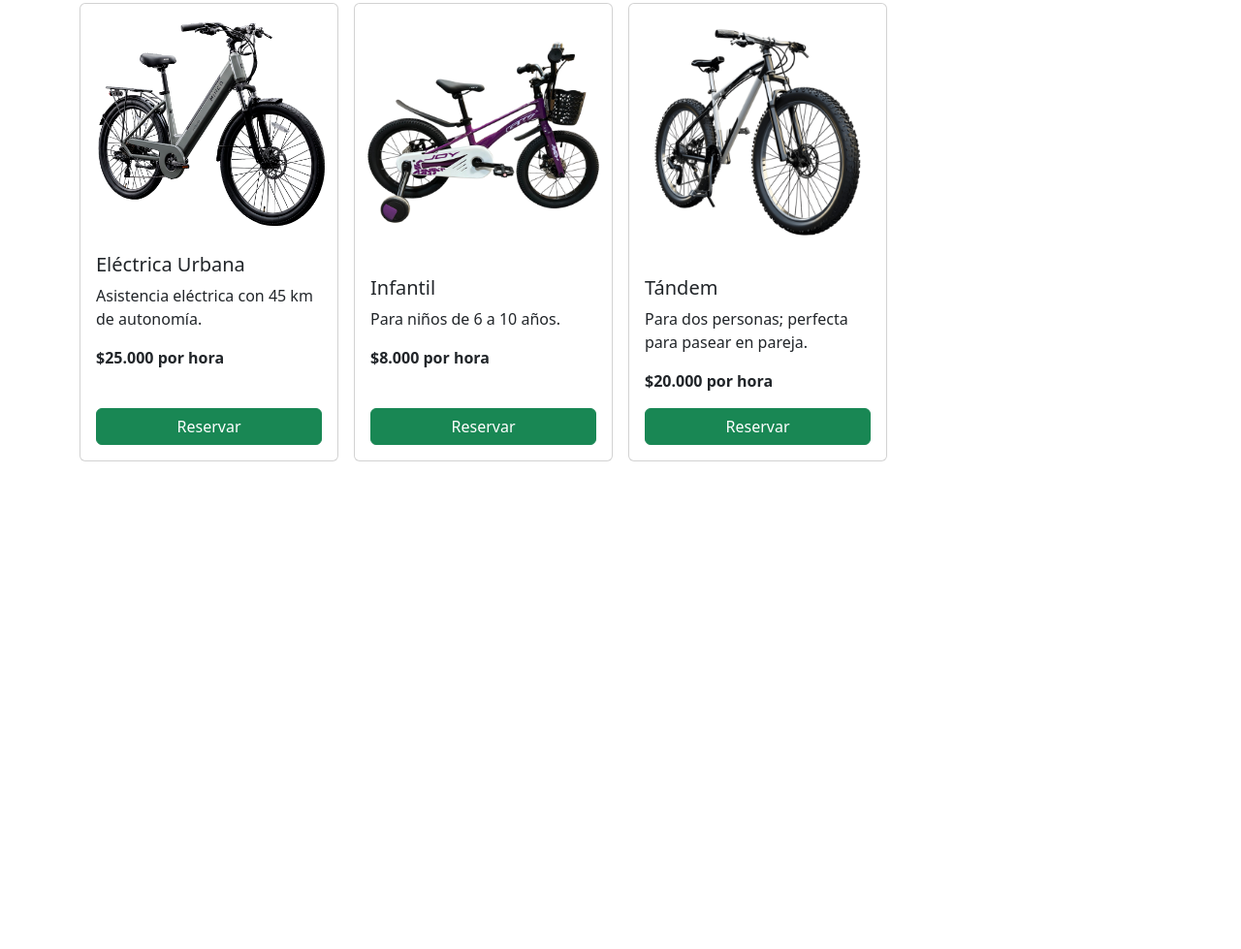
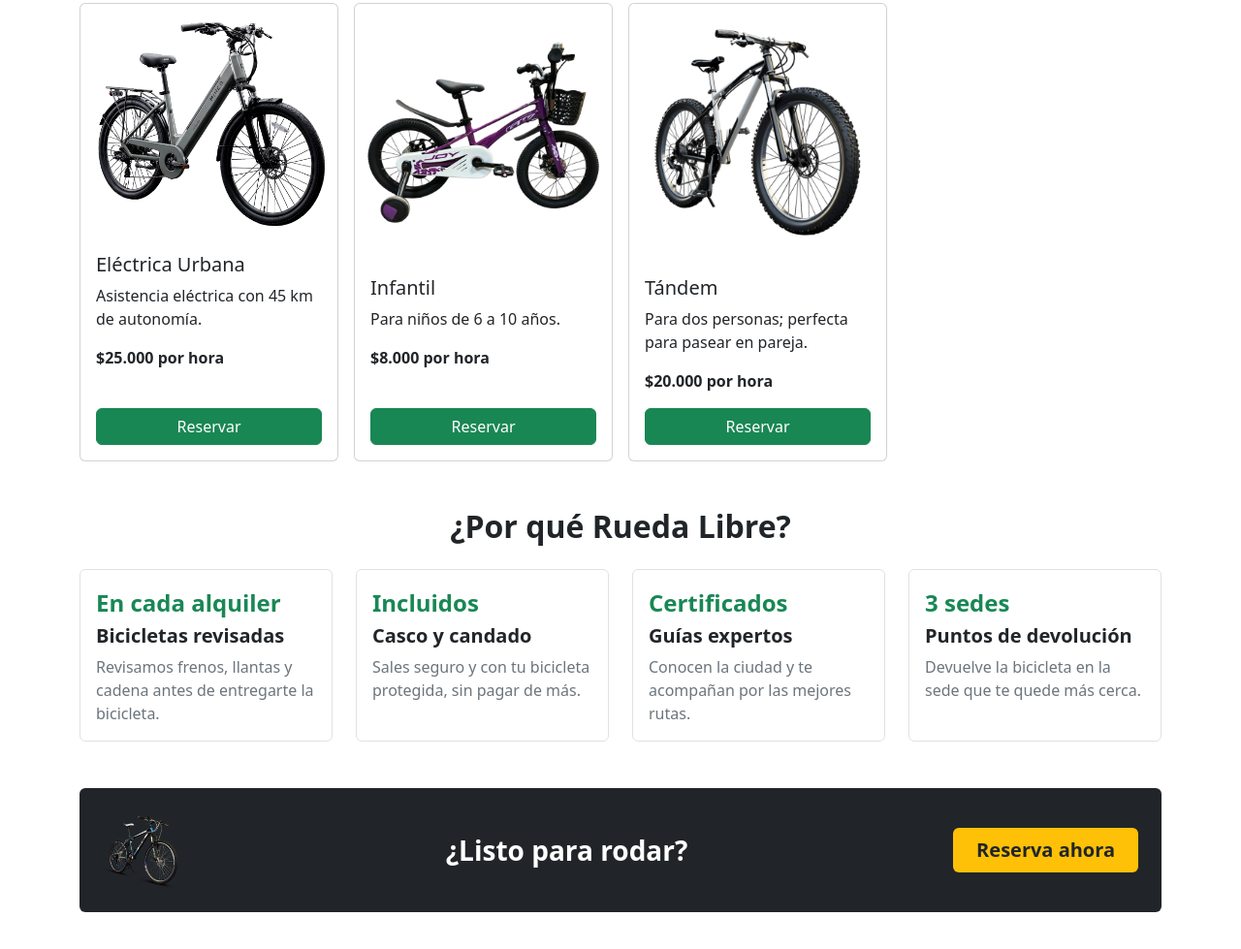
Before and after one commit to MrGarcia3108/rueda-libre, a plain HTML site: page pruebas/catalogo-bootstrap.html in a window 1280 px wide. Shown: the part 564-1543 px from the top of the page at 97% size. Before the commit the page ends 1064 px from the top, so only its background shows below. Drawn offline with nearby package versions, Linux system fonts and the light colour scheme.

Commit message:
minireto 6 semana 2 pruebas bootstrap

```diff
--- a/pruebas/catalogo-bootstrap.html
+++ b/pruebas/catalogo-bootstrap.html
@@ -91,6 +91,44 @@
 
             </div>
         </section>
+        <section id="beneficios" class="my-5">
+            <h2 class="text-center fw-bold mb-4">¿Por qué Rueda Libre?</h2>
+            <div class="row g-4">
+                <div class="col-12 col-sm-6 col-lg-3">
+                    <article class="h-100 p-3 border rounded">
+                        <p class="fw-bold fs-4 text-success mb-1">En cada alquiler</p>
+                        <h3 class="fs-5 fw-bold">Bicicletas revisadas</h3>
+                        <p class="text-secondary mb-0">Revisamos frenos, llantas y cadena antes de entregarte la bicicleta.</p>
+                    </article>
+                </div>
+                <div class="col-12 col-sm-6 col-lg-3">
+                    <article class="h-100 p-3 border rounded">
+                        <p class="fw-bold fs-4 text-success mb-1">Incluidos</p>
+                        <h3 class="fs-5 fw-bold">Casco y candado</h3>
+                        <p class="text-secondary mb-0">Sales seguro y con tu bicicleta protegida, sin pagar de más.</p>
+                    </article>
+                </div>
+                <div class="col-12 col-sm-6 col-lg-3">
+                    <article class="h-100 p-3 border rounded">
+                        <p class="fw-bold fs-4 text-success mb-1">Certificados</p>
+                        <h3 class="fs-5 fw-bold">Guías expertos</h3>
+                        <p class="text-secondary mb-0">Conocen la ciudad y te acompañan por las mejores rutas.</p>
+                    </article>
+                </div>
+                <div class="col-12 col-sm-6 col-lg-3">
+                    <article class="h-100 p-3 border rounded">
+                        <p class="fw-bold fs-4 text-success mb-1">3 sedes</p>
+                        <h3 class="fs-5 fw-bold">Puntos de devolución</h3>
+                        <p class="text-secondary mb-0">Devuelve la bicicleta en la sede que te quede más cerca.</p>
+                    </article>
+                </div>
+            </div>
+            <aside class="text-bg-dark rounded p-4 mt-5 d-flex flex-column flex-md-row justify-content-md-between align-items-md-center gap-3">
+                <img src="../img/bicicleta.png" alt="" width="80" class="d-none d-md-block">
+                <p class="fs-3 fw-bold mb-0">¿Listo para rodar?</p>
+                <a href="../paginas/reservas.html" class="bg-warning text-dark fw-bold fs-5 px-4 py-2 rounded text-decoration-none text-center">Reserva ahora</a>
+            </aside>
+        </section>
     </main>
     <script src="https://cdn.jsdelivr.net/npm/bootstrap@5.3.3/dist/js/bootstrap.bundle.min.js" integrity="sha384-YvpcrYf0tY3lHB60NNkmXc5s9fDVZLESaAA55NDzOxhy9GkcIdslK1eN7N6jIeHz" crossorigin="anonymous"></script>
 </body>
```
Also changed, not shown: bitacora.txt (+10 -0 lines).
